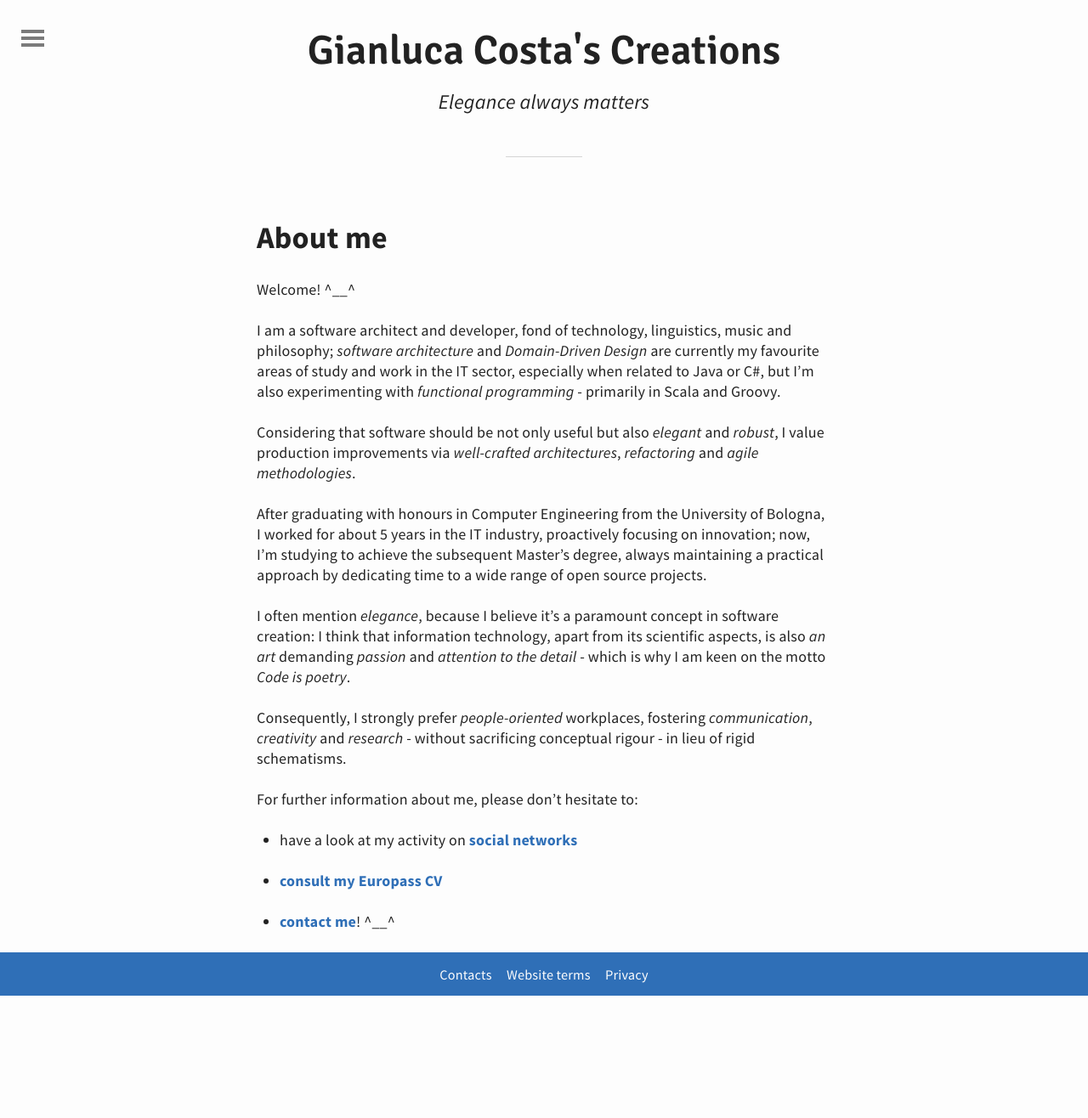
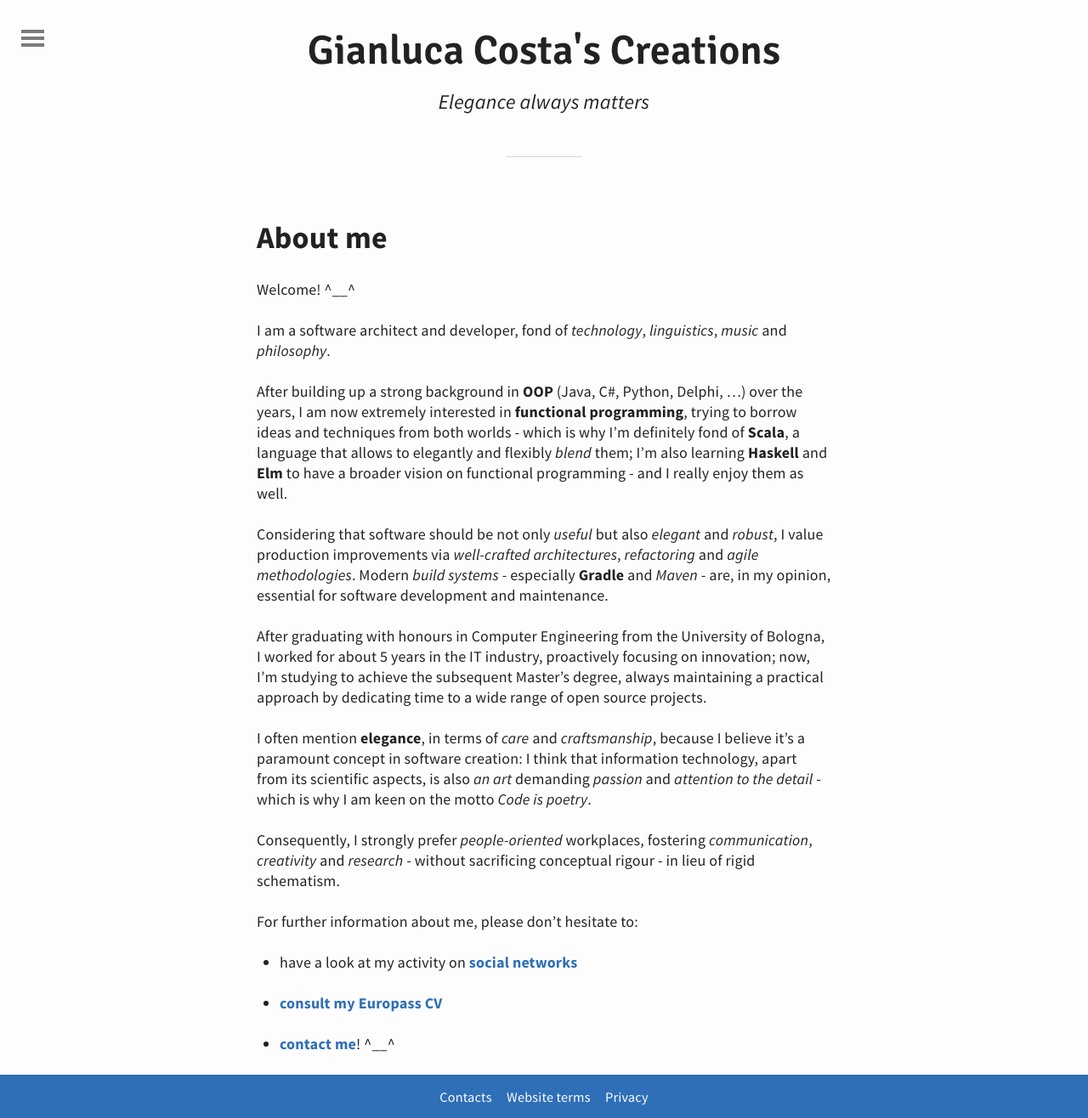
Before and after one commit to giancosta86/giancosta86.github.io, a Jekyll site: the page built from about.md, in a window 1280 px wide. Shown: the whole page at 85% size. Built offline with Jekyll 4.4.1, drawn with Linux system fonts in a browser that asks for light colours; before the commit the page ends 1172 px from its top, so only the background shows below that.

Commit message:
Update introduction

```diff
--- a/about.md
+++ b/about.md
@@ -6,15 +6,17 @@ title: About me
 
 Welcome! ^\_\_^
 
-I am a software architect and developer, fond of technology, linguistics, music and philosophy; *software architecture* and *Domain-Driven Design* are currently my favourite areas of study and work in the IT sector, especially when related to Java or C#, but I'm also experimenting with *functional programming* - primarily in Scala and Groovy.
+I am a software architect and developer, fond of *technology*, *linguistics*, *music* and *philosophy*.
 
-Considering that software should be not only useful but also *elegant* and *robust*, I value production improvements via *well-crafted architectures*, *refactoring* and *agile methodologies*.
+After building up a strong background in **OOP** (Java, C#, Python, Delphi, ...) over the years, I am now extremely interested in **functional programming**, trying to borrow ideas and techniques from both worlds - which is why I'm definitely fond of **Scala**, a language that allows to elegantly and flexibly *blend* them; I'm also learning **Haskell** and **Elm** to have a broader vision on functional programming - and I really enjoy them as well.
+
+Considering that software should be not only *useful* but also *elegant* and *robust*, I value production improvements via *well-crafted architectures*, *refactoring* and *agile methodologies*. Modern *build systems* - especially **Gradle** and *Maven* - are, in my opinion, essential for software development and maintenance.
 
 After graduating with honours in Computer Engineering from the University of Bologna, I worked for about 5 years in the IT industry, proactively focusing on innovation; now, I'm studying to achieve the subsequent Master's degree, always maintaining a practical approach by dedicating time to a wide range of open source projects.
 
-I often mention *elegance*, because I believe it's a paramount concept in software creation: I think that information technology, apart from its scientific aspects, is also *an art* demanding *passion* and *attention to the detail* - which is why I am keen on the motto *Code is poetry*.
+I often mention **elegance**, in terms of *care* and *craftsmanship*, because I believe it's a paramount concept in software creation: I think that information technology, apart from its scientific aspects, is also *an art* demanding *passion* and *attention to the detail* - which is why I am keen on the motto *Code is poetry*.
 
-Consequently, I strongly prefer *people-oriented* workplaces, fostering *communication*, *creativity* and *research* - without sacrificing conceptual rigour - in lieu of rigid schematisms.
+Consequently, I strongly prefer *people-oriented* workplaces, fostering *communication*, *creativity* and *research* - without sacrificing conceptual rigour - in lieu of rigid schematism.
 
 
 For further information about me, please don't hesitate to:
```
